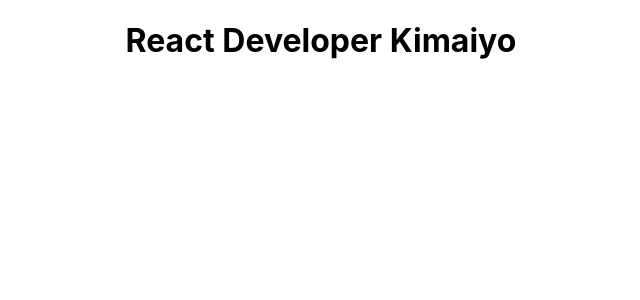
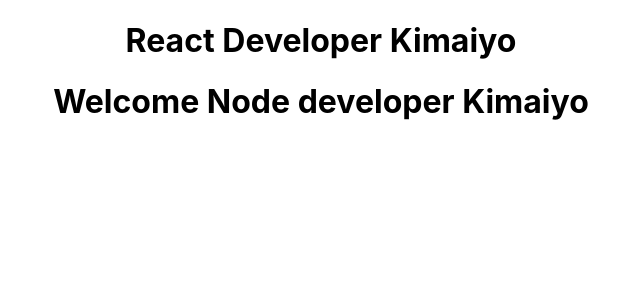
Before and after one commit to JohnKimaiyo/react_vol_5, a React (Create React App) app: page / in a window 1280 px wide. Shown: the top 300 px of the page, without its empty margins (319-959 px from the left). Built offline with nearby package versions, Linux system fonts and the light colour scheme.

Commit message:
welcome class component rendered

```diff
--- a/src/App.js
+++ b/src/App.js
@@ -2,10 +2,12 @@
 
 import './App.css';
 import Greet from './component/Greet';
+import Welcome from './component/Welcome';
 function App() {
   return (
     <div className="App">
-     <Greet/>
+      <Greet />
+      <Welcome />
     </div>
   );
 }
--- /dev/null
+++ b/src/component/Welcome.js
@@ -0,0 +1,9 @@
+import React, { Component } from 'react';
+
+class Welcome extends Component {
+    render() {
+        return <h1>Welcome Node developer Kimaiyo</h1>
+    }
+}
+
+export default Welcome
```
